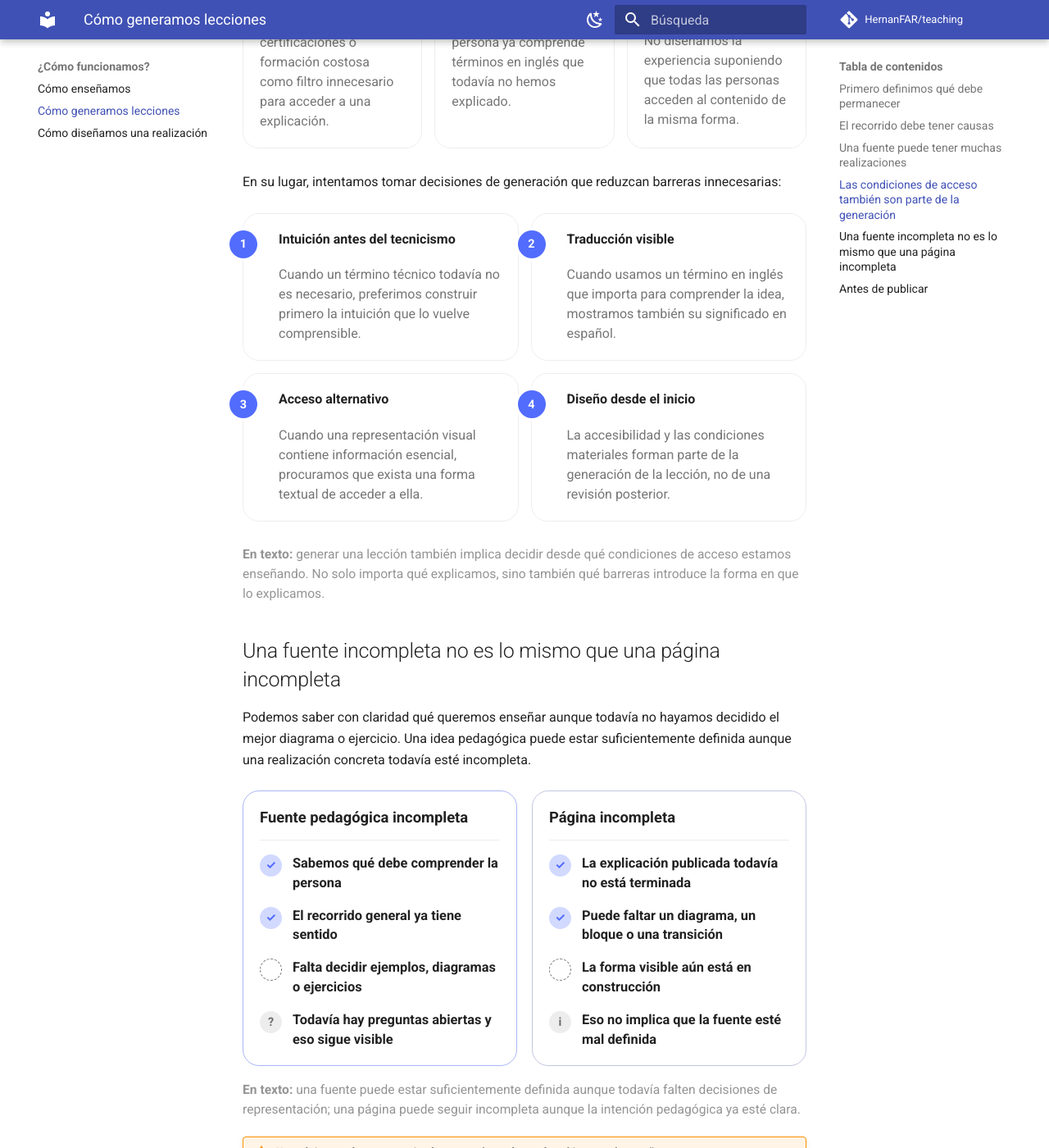
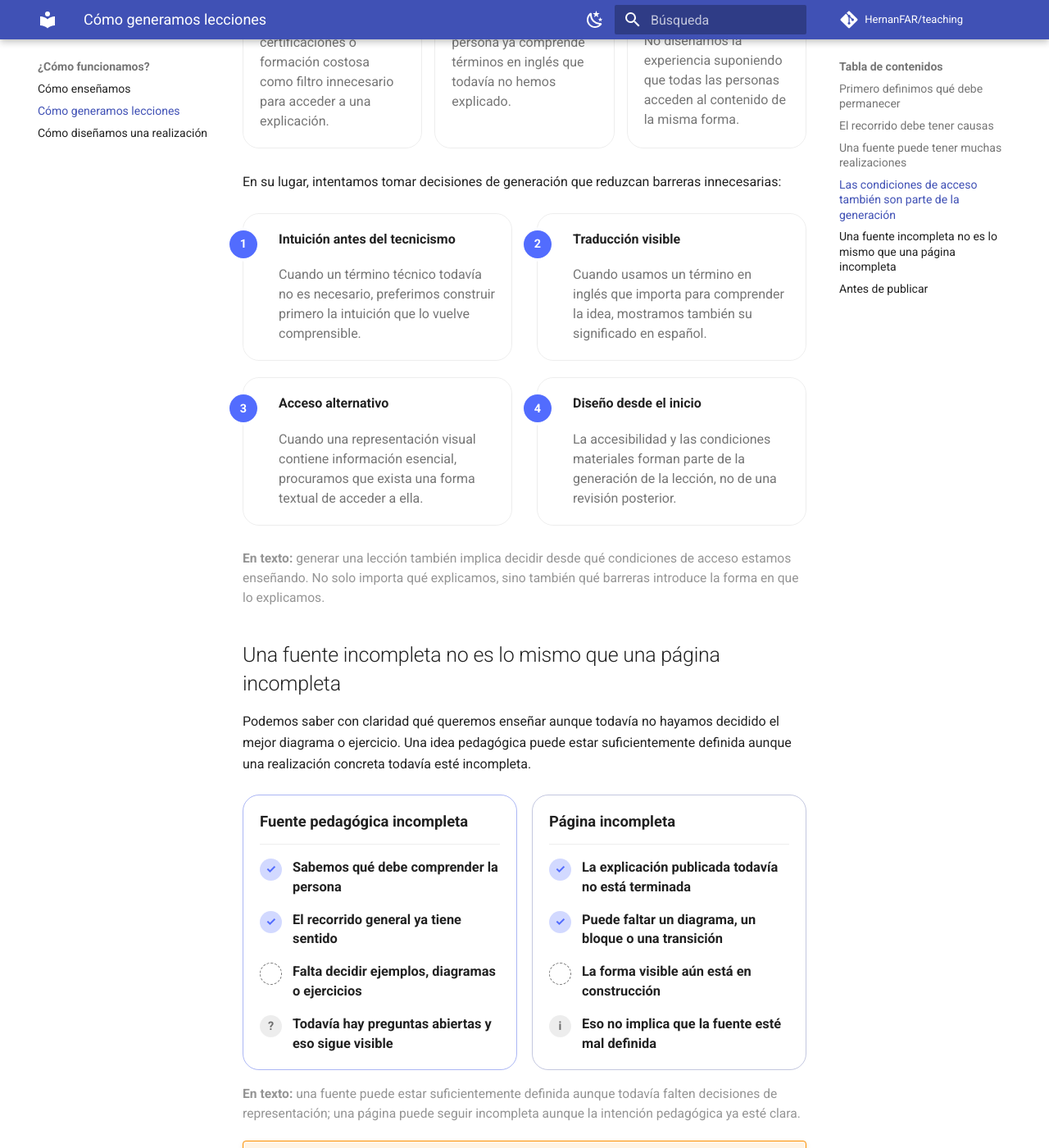
Before and after one commit to HernanFAR/teaching, an MkDocs documentation site: the page built from docs/about/lesson-generation.md, in a window 1280 px wide and 1400 px high, scrolled down 4529 px. Shown: the whole window at 82% size. Built offline with MkDocs 1.6.1 and Material for MkDocs 9.7.7, drawn with Linux system fonts in a browser that asks for light colours; comment, search, counter and statistics services are not loaded.

Commit message:
style: space grids with lateral badges

```diff
--- a/docs/stylesheets/extra.css
+++ b/docs/stylesheets/extra.css
@@ -1149,6 +1149,11 @@
   grid-template-columns: repeat(3, minmax(0, 1fr));
 }
 
+.teaching-grid--lateral-badges {
+  column-gap: 1.5rem;
+  row-gap: 1rem;
+}
+
 .teaching-grid--last-wide > :last-child {
   grid-column: 1 / -1;
 }
```
